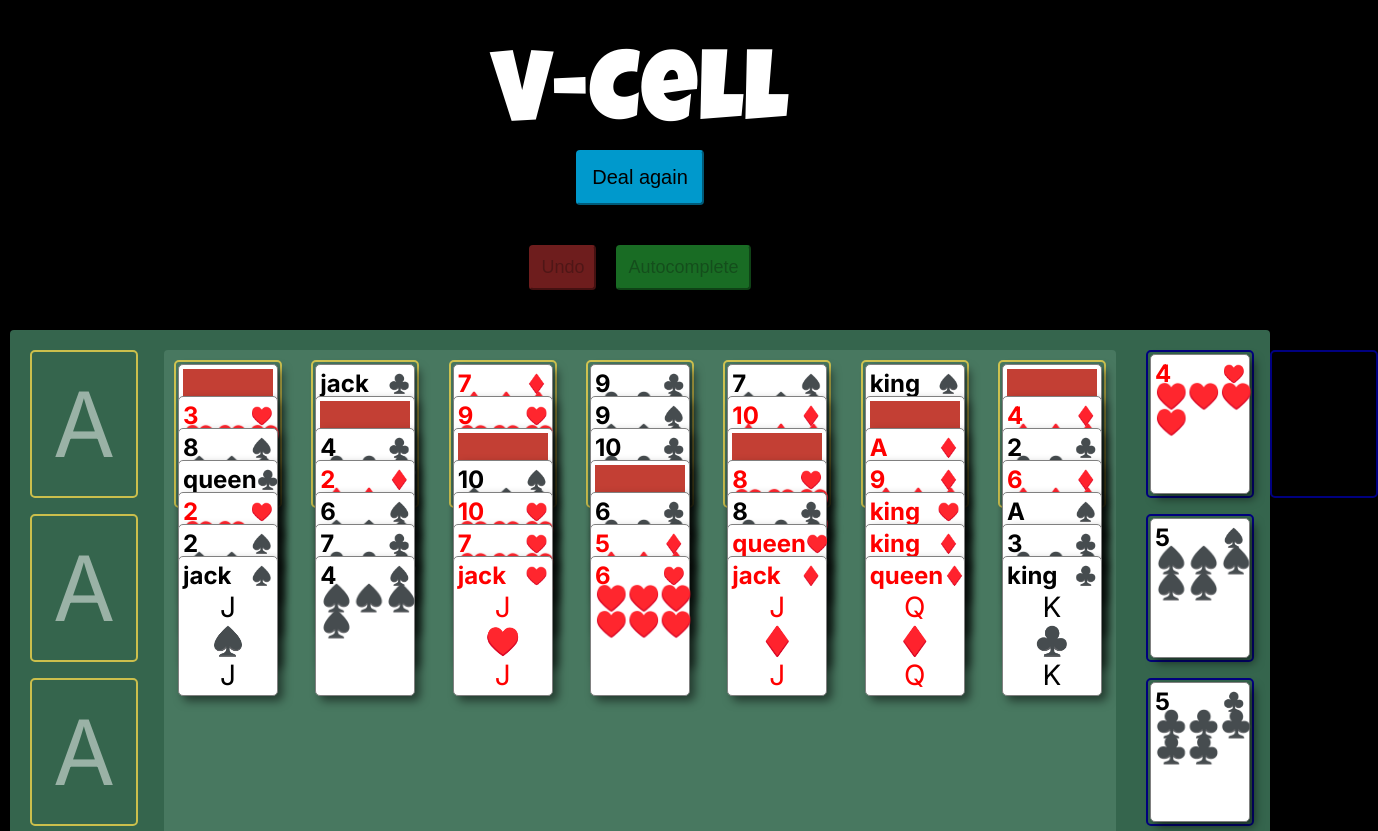
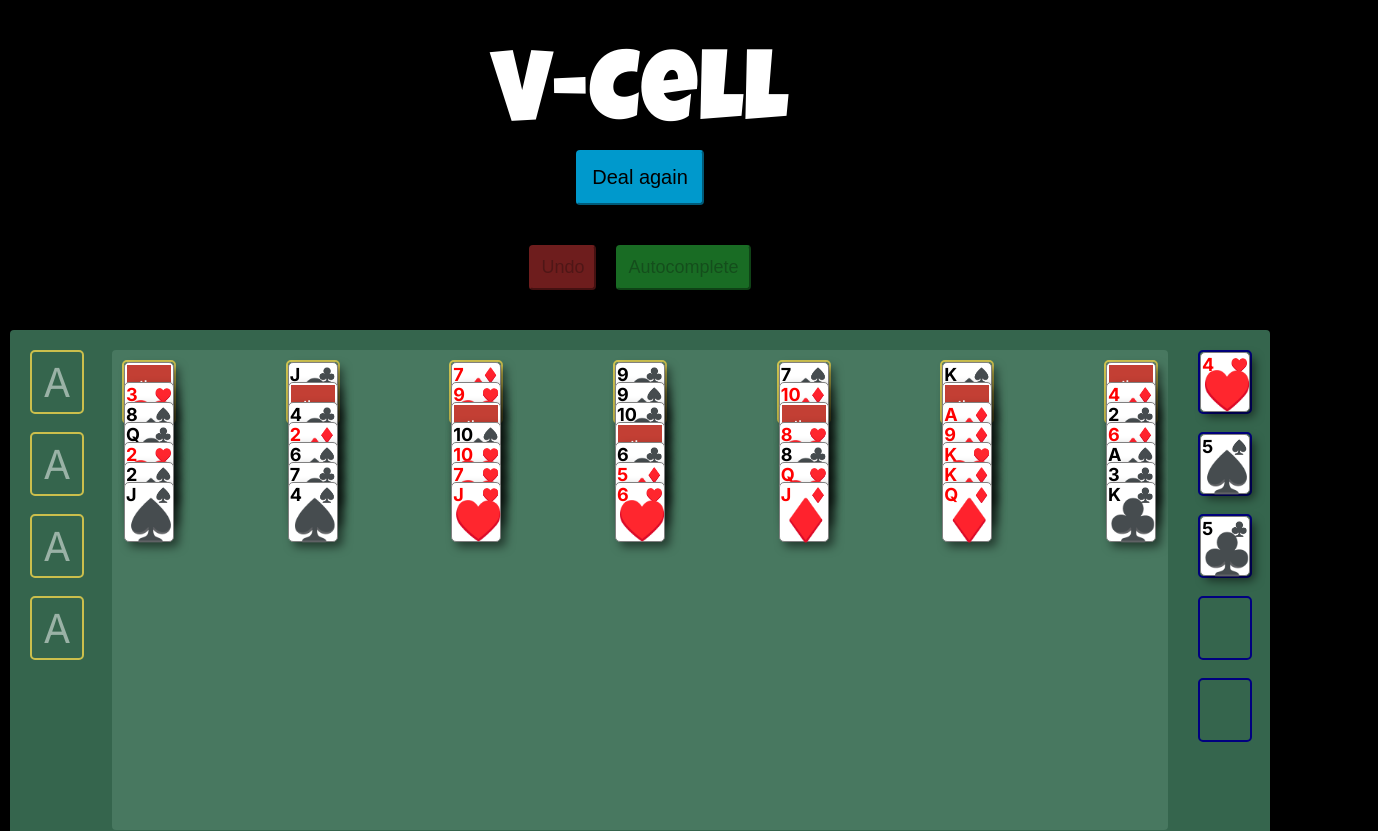
Before and after one commit to judeclark19/v-cell, a Next.js app: page / in a window 1280 px wide. Shown: the top 831 px of the page, 1378 px wide, since content can reach past the window. Built offline with nearby package versions, Linux system fonts and the light colour scheme.

Commit message:
another tweak for landscape phones

```diff
--- a/components/Board/Board.tsx
+++ b/components/Board/Board.tsx
@@ -26,9 +26,11 @@ import CardsBeingDragged from "../CardsBeingDragged";
 
 const luckyGuy = Luckiest_Guy({ weight: "400", subsets: ["latin"] });
 
-const testMode = false;
+export const getCardSize = (windowWidth: number, windowHeight: number) => {
+  if (windowHeight < 500 && windowWidth >= 500) {
+    return "small";
+  }
 
-export const getCardSize = (windowWidth: number) => {
   // above 1180 medium, btw 675 and 1180 small, below 675 xSmall
   if (windowWidth >= 1180) {
     return "large";
@@ -58,6 +60,7 @@ const Board = observer(() => {
     boardOrientationState
   );
   const [windowWidth, setWindowWidth] = useRecoilState(windowWidthState);
+  const [windowHeight, setWindowHeight] = useState(window.innerHeight);
   const [dragPosition, setDragPosition] = useState({ left: 0, top: 0 });
 
   let lastKnownOrientation: Orientation = orientation;
@@ -150,51 +153,6 @@ const Board = observer(() => {
     return <div>Loading...</div>;
   }
 
-  if (testMode)
-    return (
-      <div style={{ display: "flex", flexDirection: "column", gap: "20px" }}>
-        <Spot $size="large">
-          <DropSpot size="large" dropId="testdrop1">
-            <CardUI
-              size="large"
-              card={new CardClass("queen", "spades")}
-              zIndex={1}
-            />
-          </DropSpot>
-        </Spot>
-
-        <Spot $size="medium">
-          <DropSpot size="medium" dropId="testdrop2">
-            <CardUI
-              size="medium"
-              card={new CardClass("queen", "spades")}
-              zIndex={1}
-            />
-          </DropSpot>
-        </Spot>
-
-        <Spot $size="small">
-          <DropSpot size="small" dropId="testdrop3">
-            <CardUI
-              size="small"
-              card={new CardClass("queen", "spades")}
-              zIndex={1}
-            />
-          </DropSpot>
-        </Spot>
-
-        <Spot $size="tiny">
-          <DropSpot size="tiny" dropId="testdrop4">
-            <CardUI
-              size="tiny"
-              card={new CardClass("queen", "spades")}
-              zIndex={1}
-            />
-          </DropSpot>
-        </Spot>
-      </div>
-    );
-
   return (
     <>
       <GameTitle className={luckyGuy.className} $windowWidth={windowWidth}>
@@ -216,7 +174,6 @@ const Board = observer(() => {
           </GameControlButton>
         </div>
         <div>
-          {" "}
           <GameControlButton
             style={{
               backgroundColor: "#dc3a3a",
--- a/components/Board/Foundations/FoundationUI.tsx
+++ b/components/Board/Foundations/FoundationUI.tsx
@@ -5,24 +5,25 @@ import DropSpot from "../DropSpot/DropSpot";
 import CardUI from "@/components/Card/CardUI";
 import { Spot } from "../Board.styles";
 import { useRecoilValue } from "recoil";
-import { windowWidthState } from "@/logic/BoardOrientation";
+import { windowHeightState, windowWidthState } from "@/logic/BoardOrientation";
 import { getCardSize } from "../Board";
 
 const FoundationUI = observer(
   ({ foundationData }: { foundationData: Foundation }) => {
     const windowWidth = useRecoilValue(windowWidthState);
+    const windowHeight = useRecoilValue(windowHeightState);
 
     return (
       <DropSpot
-        size={getCardSize(windowWidth)}
+        size={getCardSize(windowWidth, windowHeight)}
         key={foundationData.key}
         dropId={foundationData.key}
       >
-        <Spot $size={getCardSize(windowWidth)}>
+        <Spot $size={getCardSize(windowWidth, windowHeight)}>
           <span>A</span>
           {foundationData.arrayOfCards.map((card, i) => (
             <CardUI
-              size={getCardSize(windowWidth)}
+              size={getCardSize(windowWidth, windowHeight)}
               key={`${card.value}_of_${card.suit}`}
               card={card}
               zIndex={i + 1}
--- a/components/Board/Hand/HandUI.tsx
+++ b/components/Board/Hand/HandUI.tsx
@@ -10,6 +10,7 @@ import { useRecoilValue } from "recoil";
 import {
   Orientation,
   boardOrientationState,
+  windowHeightState,
   windowWidthState
 } from "@/logic/BoardOrientation";
 import { getCardSize } from "../Board";
@@ -48,17 +49,22 @@ const HandUI = observer(() => {
   const hand = gameState.board.hand;
   const orientation = useRecoilValue(boardOrientationState);
   const windowWidth = useRecoilValue(windowWidthState);
+  const windowHeight = useRecoilValue(windowHeightState);
 
   return (
     <HandStyles $orientation={orientation} $windowWidth={windowWidth}>
       {handKeys.map((key) => {
         const card = hand[key];
         return (
-          <DropSpot size={getCardSize(windowWidth)} key={key} dropId={key}>
-            <Spot $size={getCardSize(windowWidth)}>
+          <DropSpot
+            size={getCardSize(windowWidth, windowHeight)}
+            key={key}
+            dropId={key}
+          >
+            <Spot $size={getCardSize(windowWidth, windowHeight)}>
               {card && (
                 <CardUI
-                  size={getCardSize(windowWidth)}
+                  size={getCardSize(windowWidth, windowHeight)}
                   card={card}
                   zIndex={1}
                 />
--- a/components/Board/Tableau/ColumnUI.tsx
+++ b/components/Board/Tableau/ColumnUI.tsx
@@ -1,56 +1,48 @@
 import { observer } from "mobx-react-lite";
-import { useEffect, useState } from "react";
 import { Column } from "./TableauClass";
 import DropSpot from "../DropSpot/DropSpot";
 import { Spot } from "../Board.styles";
 import CardUI from "@/components/Card/CardUI";
 import { getCardOffsetAmount, getCardSize } from "../Board";
-import { get } from "lodash";
+import { useRecoilValue } from "recoil";
+import { windowHeightState, windowWidthState } from "@/logic/BoardOrientation";
 
 const ColumnUI = observer(({ columnData }: { columnData: Column }) => {
-  const [windowWidth, setWindowWidth] = useState<number>(0);
-
-  // on window resize, update windowWidth
-  useEffect(() => {
-    const handleResize = () => {
-      setWindowWidth(window.innerWidth);
-    };
-    window.addEventListener("resize", handleResize);
-    handleResize();
-    return () => {
-      window.removeEventListener("resize", handleResize);
-    };
-  }, []);
+  const windowWidth = useRecoilValue(windowWidthState);
+  const windowHeight = useRecoilValue(windowHeightState);
 
   if (columnData.arrayOfCards.length === 0) {
     return (
       <DropSpot
-        size={getCardSize(windowWidth)}
+        size={getCardSize(windowWidth, windowHeight)}
         key={columnData.key}
         dropId={columnData.key}
       >
-        <Spot $size={getCardSize(windowWidth)} />
+        <Spot $size={getCardSize(windowWidth, windowHeight)} />
       </DropSpot>
     );
   }
 
   return (
-    <Spot key={columnData.key} $size={getCardSize(windowWidth)}>
+    <Spot key={columnData.key} $size={getCardSize(windowWidth, windowHeight)}>
       <span>K</span>
       {columnData.arrayOfCards.map((card, i) => {
         // final card will have a drop spot
         if (i === columnData.arrayOfCards.length - 1) {
           return (
             <DropSpot
-              size={getCardSize(windowWidth)}
+              size={getCardSize(windowWidth, windowHeight)}
               key={`${card.value}_of_${card.suit}`}
               dropId={columnData.key}
             >
               <CardUI
-                size={getCardSize(windowWidth)}
+                size={getCardSize(windowWidth, windowHeight)}
                 card={card}
                 zIndex={i + 1}
-                offset={i * getCardOffsetAmount(getCardSize(windowWidth))}
+                offset={
+                  i *
+                  getCardOffsetAmount(getCardSize(windowWidth, windowHeight))
+                }
                 spacer
               />
             </DropSpot>
@@ -58,11 +50,13 @@ const ColumnUI = observer(({ columnData }: { columnData: Column }) => {
         } else
           return (
             <CardUI
-              size={getCardSize(windowWidth)}
+              size={getCardSize(windowWidth, windowHeight)}
               key={`${card.value}_of_${card.suit}`}
               card={card}
               zIndex={i + 1}
-              offset={i * getCardOffsetAmount(getCardSize(windowWidth))}
+              offset={
+                i * getCardOffsetAmount(getCardSize(windowWidth, windowHeight))
+              }
             />
           );
       })}
--- a/components/Board/Tableau/TableauUI.tsx
+++ b/components/Board/Tableau/TableauUI.tsx
@@ -6,26 +6,33 @@ import gameState from "@/logic/GameState";
 import { columnKeys } from "@/logic/types";
 import { getCardOffsetAmount, getCardSize } from "../Board";
 import { cardSizes } from "@/components/Card/CardUI.styles";
+import { useRecoilValue } from "recoil";
+import { windowHeightState, windowWidthState } from "@/logic/BoardOrientation";
 
 const TableauStyles = styled.div<{
   $windowWidth: number;
+  $windowHeight: number;
 }>`
   display: flex;
   flex-wrap: nowrap;
   justify-content: space-between;
   width: 100%;
   height: ${(props) => {
-    const cardHeight = cardSizes[getCardSize(props.$windowWidth)].height;
-    const offset = getCardOffsetAmount(getCardSize(props.$windowWidth));
+    const cardHeight =
+      cardSizes[getCardSize(props.$windowWidth, props.$windowHeight)].height;
+    const offset = getCardOffsetAmount(
+      getCardSize(props.$windowWidth, props.$windowHeight)
+    );
     return `${cardHeight + offset * 20}px`;
   }};
 `;
 
 const TableauUI = observer(() => {
   const tableau = gameState.board.tableau;
-  const windowWidth = window.innerWidth;
+  const windowWidth = useRecoilValue(windowWidthState);
+  const windowHeight = useRecoilValue(windowHeightState);
   return (
-    <TableauStyles $windowWidth={windowWidth}>
+    <TableauStyles $windowWidth={windowWidth} $windowHeight={windowHeight}>
       {columnKeys.map((key) => {
         return <ColumnUI key={key} columnData={tableau[key]} />;
       })}
--- a/components/CardsBeingDragged.tsx
+++ b/components/CardsBeingDragged.tsx
@@ -2,7 +2,7 @@ import { observer } from "mobx-react-lite";
 import { cardSize, cardSizes } from "./Card/CardUI.styles";
 import { getCardOffsetAmount, getCardSize } from "./Board/Board";
 import { useRecoilValue } from "recoil";
-import { windowWidthState } from "@/logic/BoardOrientation";
+import { windowHeightState, windowWidthState } from "@/logic/BoardOrientation";
 import styled from "styled-components";
 import CardUI from "./Card/CardUI";
 import CardClass from "./Card/CardClass";
@@ -32,15 +32,20 @@ export const CardsBeingDraggedStyle = styled.div.attrs<CardsBeingDraggedProps>(
 const CardsBeingDragged = observer(
   ({ dragPosition }: { dragPosition: { left: number; top: number } }) => {
     const windowWidth = useRecoilValue(windowWidthState);
+    const windowHeight = useRecoilValue(windowHeightState);
     const cardsToRender = gameState.cardsBeingTouched;
 
     return (
       <CardsBeingDraggedStyle
-        $size={getCardSize(windowWidth)}
+        $size={getCardSize(windowWidth, windowHeight)}
         $left={
-          dragPosition.left - getCardOffsetAmount(getCardSize(windowWidth))
+          dragPosition.left -
+          getCardOffsetAmount(getCardSize(windowWidth, windowHeight))
         }
-        $top={dragPosition.top - getCardOffsetAmount(getCardSize(windowWidth))}
+        $top={
+          dragPosition.top -
+          getCardOffsetAmount(getCardSize(windowWidth, windowHeight))
+        }
       >
         {cardsToRender &&
           cardsToRender.map((card, index) => {
@@ -50,10 +55,13 @@ const CardsBeingDragged = observer(
             return (
               <CardUI
                 key={card.id}
-                size={getCardSize(windowWidth)}
+                size={getCardSize(windowWidth, windowHeight)}
                 card={cardClass}
                 zIndex={100 + index}
-                offset={index * getCardOffsetAmount(getCardSize(windowWidth))}
+                offset={
+                  index *
+                  getCardOffsetAmount(getCardSize(windowWidth, windowHeight))
+                }
               />
             );
           })}
--- a/logic/BoardOrientation.tsx
+++ b/logic/BoardOrientation.tsx
@@ -11,3 +11,8 @@ export const windowWidthState = atom<number>({
   key: "windowWidth",
   default: 0
 });
+
+export const windowHeightState = atom<number>({
+  key: "windowHeight",
+  default: 0
+});
```
